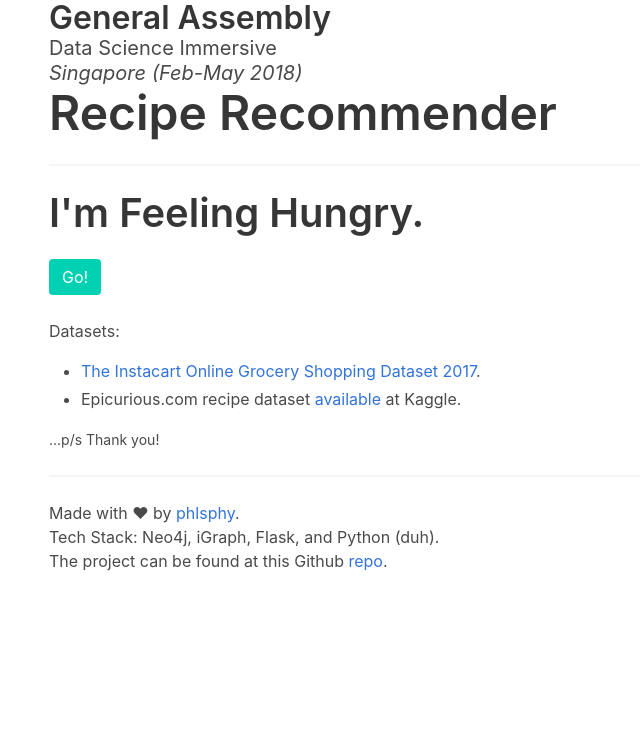
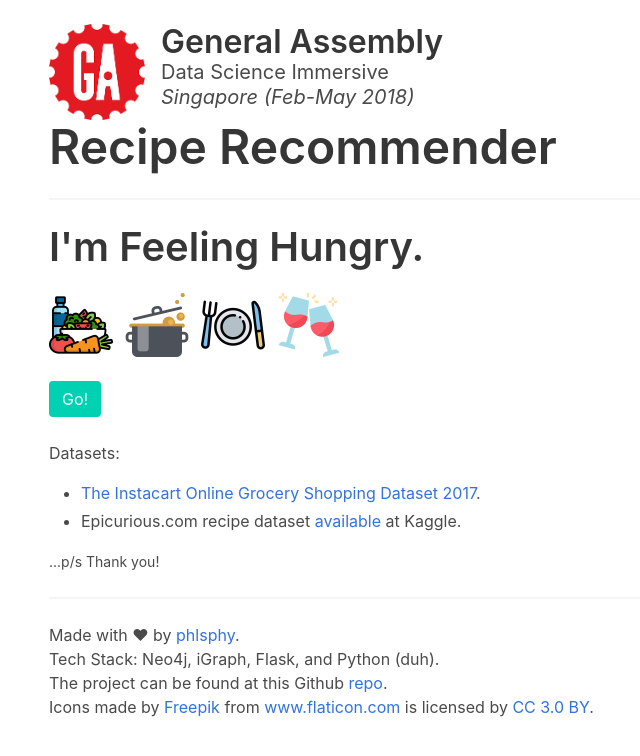
Before and after one commit to AsmaaAlrefae/GA-Projects, a Flask app: page / in a window 1280 px wide. Shown: the top 756 px of the page, without its empty margins (15-655 px from the left). Run offline with Flask 2, Linux system fonts and the light colour scheme.

Commit message:
Add images

```diff
--- a/project-capstone/src/templates/index.html
+++ b/project-capstone/src/templates/index.html
@@ -2,7 +2,32 @@
 {% block content %}
     <div class="container">
         <div class="block">
-        <h class="title is-2">I'm Feeling Hungry.</h>
+            <h class="title is-2">I'm Feeling Hungry.</h>
+            <br>
+            <br>
+            <!--Level class to display the images side by side-->
+            <nav class="level-left">
+                <div class="level-item">
+                    <figure class="image is-64x64">
+                        <img src="/static/diet.png">
+                    </figure>
+                </div>
+                <div class="level-item">
+                    <figure class="image is-64x64">
+                        <img src="/static/cooking.png">
+                    </figure>
+                </div>
+                <div class="level-item">
+                    <figure class="image is-64x64">
+                        <img src="/static/restaurant.png">
+                    </figure>
+                </div>
+                <div class="level-item">
+                    <figure class="image is-64x64">
+                        <img src="/static/cheers.png">
+                    </figure>
+                </div>
+            </nav>
         </div>
 
         <div class="control">
--- a/project-capstone/src/templates/layout.html
+++ b/project-capstone/src/templates/layout.html
@@ -14,16 +14,36 @@
     <!--Header-->
     <div class="container">
         <div class="block">
+            <article class="media">
+                <figure class="media-left">
+                    <br>
+                    <p class="image is-96x96">
+                    <img src="/static/GA_logo_highres.png">
+                    </p>
+                </figure>
+                <div class="media-content">
+                    <div class="content">
+                    <p>
+                        <br>
                         <h class="title">General Assembly</h>
                         <br>
                         <h class="subtitle">Data Science Immersive</h>
                         <br>
                         <h class="subtitle"><i>Singapore (Feb-May 2018)</i></h>
                         <br>
+
+                    </p>
+                    </div>
+                </div>
+            </article>
             <h class="title is-1">Recipe Recommender</h>
             <hr>
         </div>
     </div>
+
+
+
+
 
     <!--Content-->
     {% block content %}{% endblock %}
@@ -37,6 +57,8 @@
             Tech Stack: Neo4j, iGraph, Flask, and Python (duh).
             <br>
             The project can be found at this Github <a href="">repo</a>.
+            <br>
+            Icons made by <a href="http://www.freepik.com" title="Freepik">Freepik</a> from <a href="https://www.flaticon.com/" title="Flaticon">www.flaticon.com</a> is licensed by <a href="http://creativecommons.org/licenses/by/3.0/" title="Creative Commons BY 3.0" target="_blank">CC 3.0 BY</a>.
         </div>
     </div>
 
```
Also changed, not shown: project-capstone/src/static/GA_logo_highres.png (added), project-capstone/src/static/cheers.png (added), project-capstone/src/static/cooking.png (added), project-capstone/src/static/diet.png (added), project-capstone/src/static/restaurant.png (added). Lines whose indentation alone changed are shown as unchanged.
